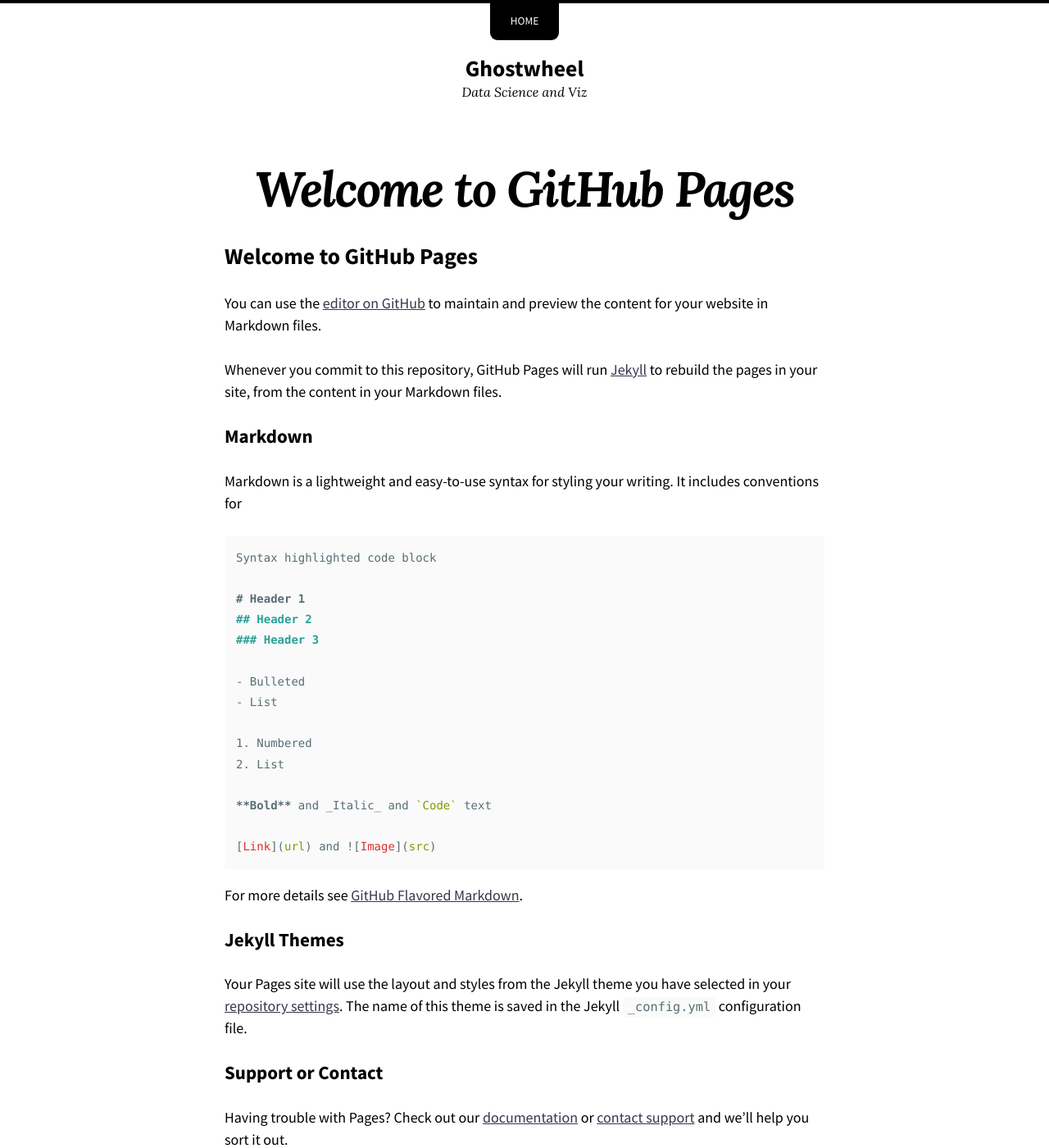
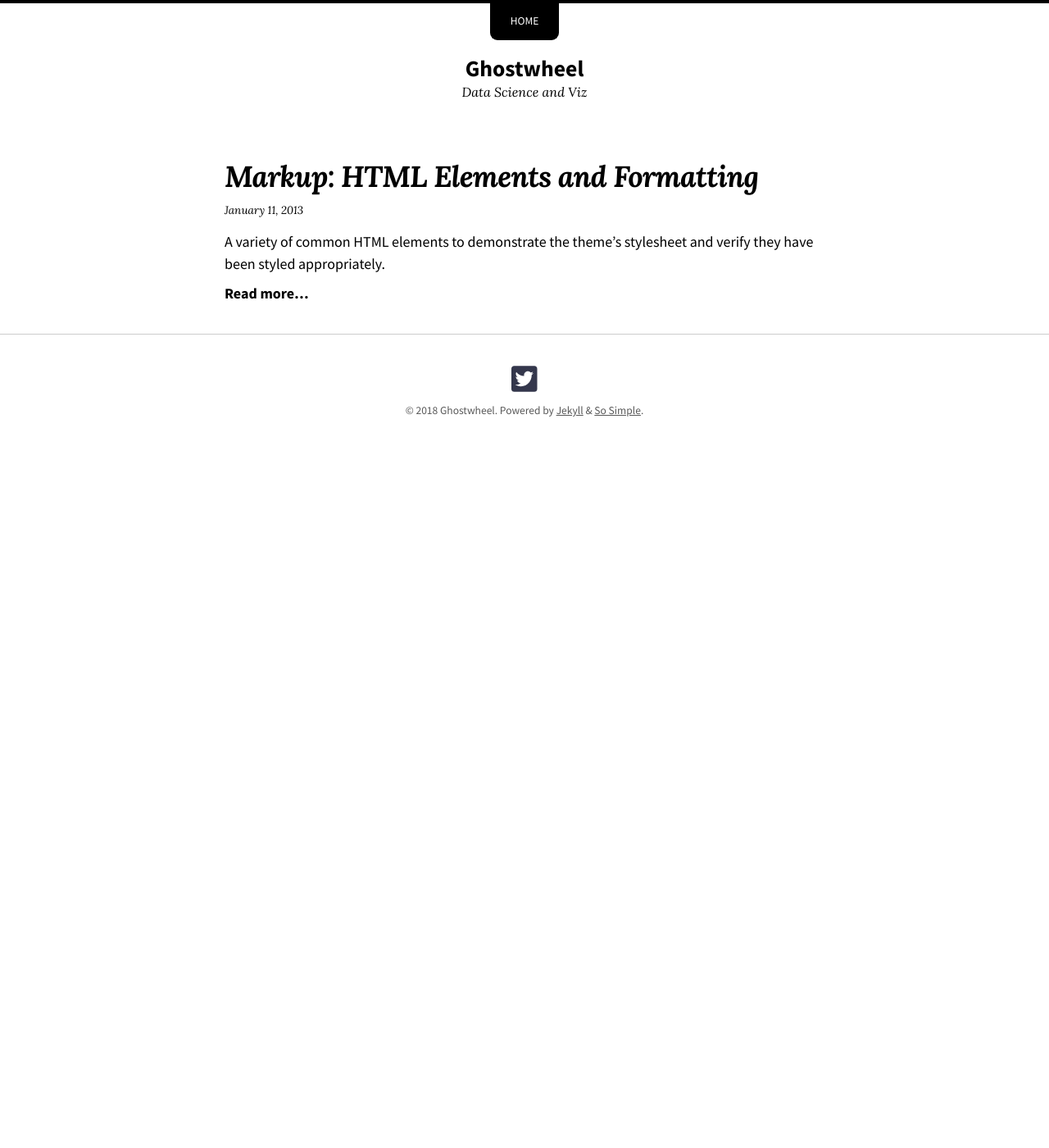
Before and after one commit to Koanton/koanton.github.io, a Jekyll site: the page built from index.md, in a window 1280 px wide and 1400 px high. Shown: the whole window at 82% size. Built offline with Jekyll 4.4.1, drawn with Linux system fonts in a browser that asks for light colours; nearby versions of some CDN libraries; our own code applies the rules of GitHub Pages for plain Markdown files.

Commit message:
Update index.md

````diff
--- a/index.md
+++ b/index.md
@@ -1,37 +1,7 @@
-## Welcome to GitHub Pages
-
-You can use the [editor on GitHub](https://github.com/Koanton/koanton.github.io/edit/master/index.md) to maintain and preview the content for your website in Markdown files.
-
-Whenever you commit to this repository, GitHub Pages will run [Jekyll](https://jekyllrb.com/) to rebuild the pages in your site, from the content in your Markdown files.
-
-### Markdown
-
-Markdown is a lightweight and easy-to-use syntax for styling your writing. It includes conventions for
-
-```markdown
-Syntax highlighted code block
-
-# Header 1
-## Header 2
-### Header 3
-
-- Bulleted
-- List
-
-1. Numbered
-2. List
-
-**Bold** and _Italic_ and `Code` text
-
-[Link](url) and ![Image](src)
-```
-
-For more details see [GitHub Flavored Markdown](https://guides.github.com/features/mastering-markdown/).
-
-### Jekyll Themes
-
-Your Pages site will use the layout and styles from the Jekyll theme you have selected in your [repository settings](https://github.com/Koanton/koanton.github.io/settings). The name of this theme is saved in the Jekyll `_config.yml` configuration file.
-
-### Support or Contact
-
-Having trouble with Pages? Check out our [documentation](https://help.github.com/categories/github-pages-basics/) or [contact support](https://github.com/contact) and we’ll help you sort it out.
+---
+layout: home
+excerpt: "A simple and clean responsive Jekyll theme for words and photos."
+show_excerpts: true
+paginate: true
+entries_layout: list
+---
````
